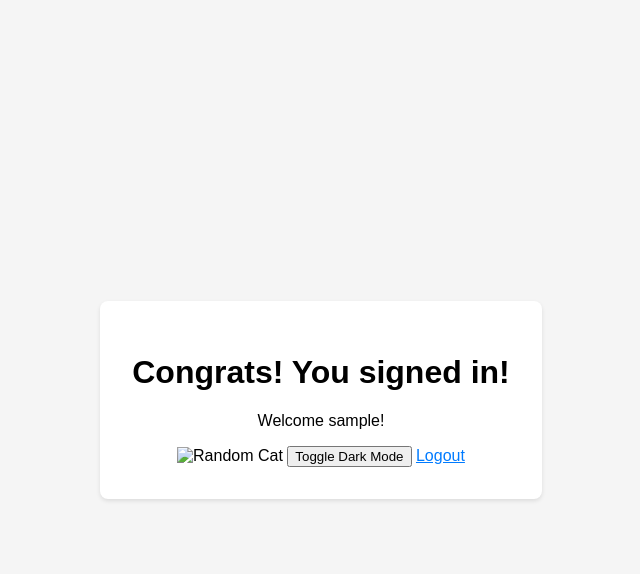
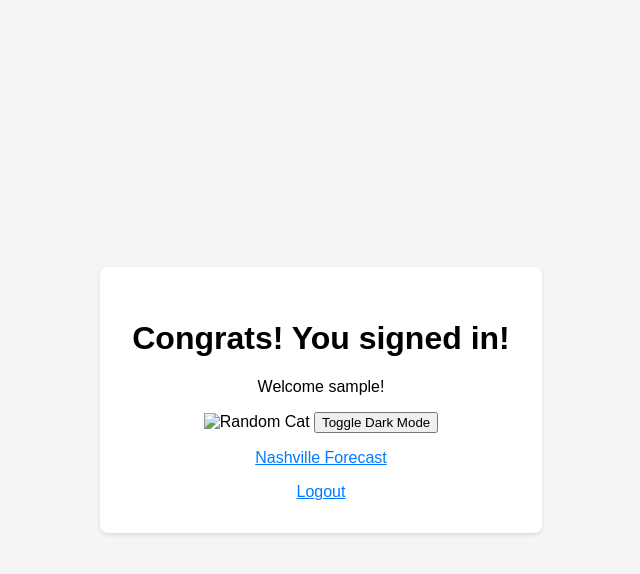
Before and after one commit to MattGLut/codex-playground, a FastAPI app: template templates/success.html in a window 1280 px wide. Shown: the top 574 px of the page, without its empty margins (319-959 px from the left). Run offline with FastAPI, Linux system fonts and the light colour scheme; the template is opened without the code that fills it: most values are stand-ins (such as "Sample title", 1, 10 or a date in 2020).

Commit message:
Add forecast link on protected page

```diff
--- a/templates/success.html
+++ b/templates/success.html
@@ -43,6 +43,9 @@
       <p>Welcome {{ username }}!</p>
       <img id="cat-photo" src="{{ cat_url }}" alt="Random Cat" />
       <button id="toggle-dark" type="button">Toggle Dark Mode</button>
+      <p>
+        <a href="/forecast/nashville">Nashville Forecast</a>
+      </p>
       <a href="/logout">Logout</a>
     </div>
     <script>
```
Also changed, not shown: tests/test_auth.py (+1 -0 lines).
